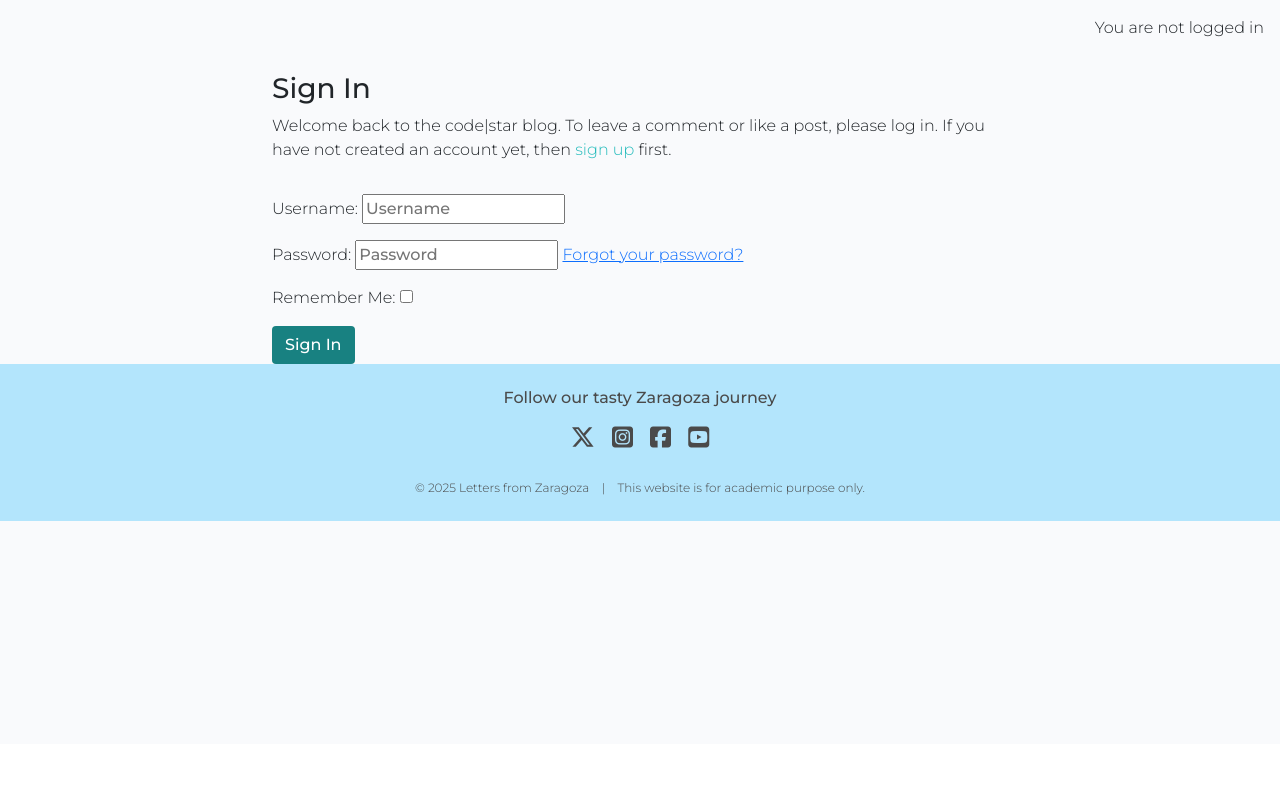
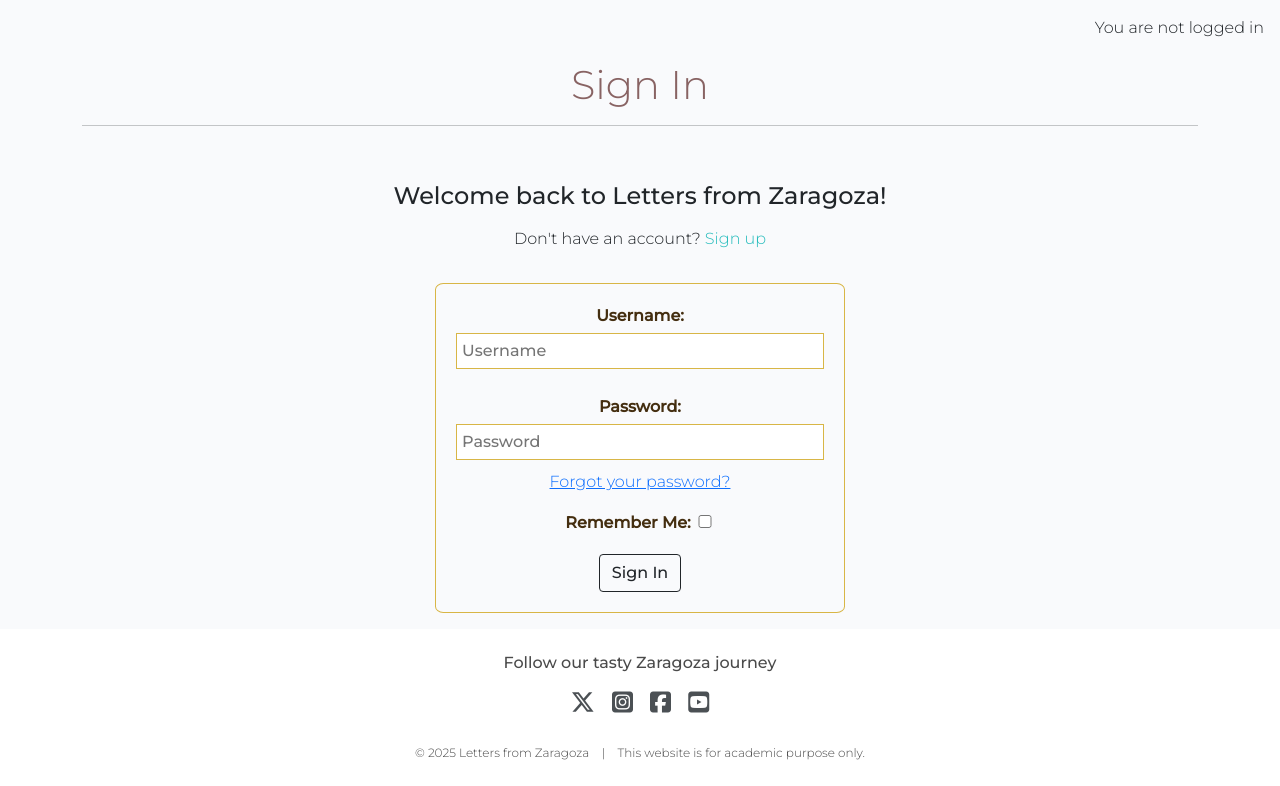
Before and after one commit to cgrace0044/pp4_zaragoza_restaurants, a Django app: page /accounts/login/ in a window 1280 px wide. Shown: the part 56-842 px from the top of the page. Before the commit the page ends 577 px from the top, so only its background shows below. Run offline with Django 4.2, Linux system fonts and the light colour scheme; some libraries are stand-ins or nearby versions.

Commit message:
style login and signup pages

```diff
--- a/static/css/style.css
+++ b/static/css/style.css
@@ -15,6 +15,13 @@ body {
 
 img {
     border-radius: 20px;
+}
+
+.page-title {
+    padding-top: 5px;
+    color: #886363;
+    font-weight: 300;
+    text-align: center;
 }
 
 .brand {
@@ -172,11 +179,12 @@ img {
 
 /* Footer */
 body footer {
-    background-color: #b3e5fc;
+    background-color: #fff;
     color: #4a4a4a;
     text-align: center;
     padding: 40px 20px;
     margin-top: 20px;
+    position: relative;
 }
 
 body footer p {
@@ -192,12 +200,12 @@ body .footer span {
 body .footer i {
     font-size: 1.5rem;
     margin: 10px 5px;
-    color: #4a4a4a;
+    color: #4b5054;
     transition: color 0.3s;
 }
 
 body .footer i:hover {
-    color: #db006a;
+    color: #142a2b;
 }
 
 /*--------------------------------------------About*/
@@ -259,3 +267,35 @@ div.about-section {
 .card-text-1 .card-text-2 {
     font-size: 15px;
 }
+
+/* All auth templates */
+
+.signup, .login {
+    text-align: center;
+    padding: 20px 0;
+    border-radius: 2%;
+    border: 1px solid #D8B646;
+}
+
+.signup input, .login input {
+    width: 90%;
+    border: 1px solid #D8B646;
+    padding: 5px;
+    margin: 5px 0 10px 0;
+}
+
+.signup label, .login label {
+    display: block;
+    text-align: center;
+    color: #442E10;
+    font-weight: bold;
+}
+
+.login label[for="id_remember"] {
+    display: inline;
+}
+
+.login #id_remember {
+    width: 20px;
+    display: inline;
+}
--- a/templates/account/login.html
+++ b/templates/account/login.html
@@ -8,25 +8,23 @@
 {% block content %}
 
 <div class="container">
-    <div class="row">
-        <div class="col-md-8 mt-3 offset-md-2">
-            <h3>{% trans "Sign In" %}</h3>
-
-            <p>{% blocktrans %}Welcome back to the code|star blog. To leave a comment or like a post, please log in. If
-                you
-                have not created an account yet, then <a class="link" href="{{ signup_url }}">sign up</a>
-                first.{% endblocktrans %}</p>
+            <h1 class="page-title">{% trans "Sign In" %}</h3>
+            <hr class="home-break">
+            <br>
+            <h4 class ="text-center mt-3">Welcome back to Letters from Zaragoza!</h4>
+            <p class ="text-center mt-3">{% blocktrans %}
+                Don't have an account? <a class="link" href="{{ signup_url }}">Sign up</a>{% endblocktrans %}</p>
         </div>
     </div>
-    <div class="row">
-        <div class="col-md-8 mt-3 offset-md-2">
+    <div class="row justify-content-center">
+        <div class="col-11 col-md-6 col-lg-4 mt-3 mb-3">
             <form class="login" method="POST" action="{% url 'account_login' %}">
                 {% csrf_token %}
                 {{ form.as_p }}
                 {% if redirect_field_value %}
                 <input type="hidden" name="{{ redirect_field_name }}" value="{{ redirect_field_value }}" />
                 {% endif %}
-                <button class="btn btn-signup right" type="submit">{% trans "Sign In" %}</button>
+                <button class="btn btn-outline-dark" type="submit">{% trans "Sign In" %}</button>
             </form>
         </div>
     </div>
```
